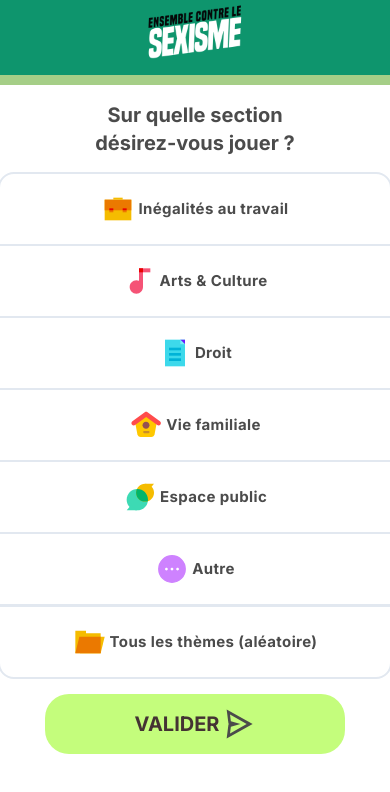
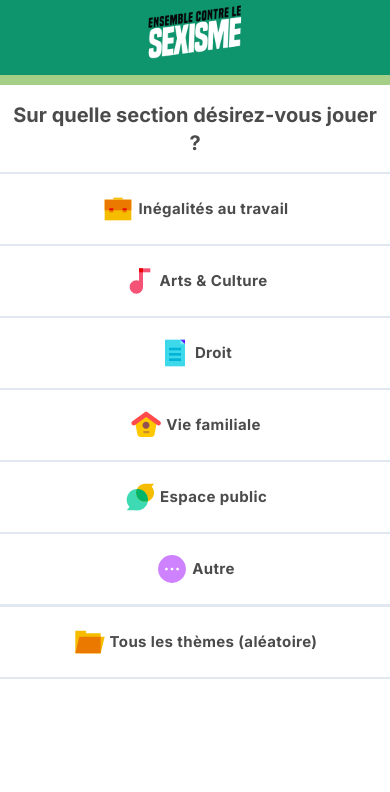
Before and after one commit to paul-rou/ecls-quiz, a Next.js app: page /home in a window 390 px wide. Shown: the top 792 px of the page. Built offline with nearby package versions, Linux system fonts and the light colour scheme.

Commit message:
[FEAT] Mobile responsiveness, map choice button link to quiz instead of having to validate choice

```diff
--- a/src/components/mapChoice/MapChoice.tsx
+++ b/src/components/mapChoice/MapChoice.tsx
@@ -14,6 +14,8 @@ import MapChoiceButton from "./mapChoiceButton/MapChoiceButton";
 
 const MapChoice = () => {
   const [selectedMap, setselectedMap] = useState<number | undefined>();
+
+  const isMobile = window.innerWidth <= 500;
 
   // Array holding information for each MapChoiceCard
   const mapChoices = [
@@ -62,7 +64,7 @@ const MapChoice = () => {
   ];
 
   return (
-    <div className="flex flex-col items-center text-center mx-20">
+    <div className="flex flex-col items-center text-center md:mx-20 mx-2">
       <h1 className="text-[#4B4B4B] font-bold text-xl md:my-10 my-4">
         Sur quelle section désirez-vous jouer ?
       </h1>
@@ -70,6 +72,7 @@ const MapChoice = () => {
       {mapChoices.map((choice, index) => (
         <MapChoiceCard
           key={index}
+          isMobile={isMobile}
           content={choice.content}
           altLogo={choice.altLogo}
           themeLogo={choice.themeLogo}
@@ -79,7 +82,9 @@ const MapChoice = () => {
         />
       ))}
 
-      {selectedMap === undefined ? (
+      {isMobile ? (
+        <></>
+      ) : selectedMap === undefined ? (
         <MapChoiceButton />
       ) : (
         <Link
--- a/src/components/mapChoice/mapChoiceCard/MapChoiceCard.tsx
+++ b/src/components/mapChoice/mapChoiceCard/MapChoiceCard.tsx
@@ -1,6 +1,6 @@
 import React from "react";
 import Image from "next/image";
-import { useState } from "react";
+import Link from "next/link";
 
 interface Props {
   content: string;
@@ -9,6 +9,7 @@ interface Props {
   position: string;
   setSelected: () => void;
   isSelected: boolean;
+  isMobile: boolean;
 }
 
 const MapChoiceCard = ({
@@ -18,6 +19,7 @@ const MapChoiceCard = ({
   position,
   setSelected,
   isSelected,
+  isMobile,
 }: Props) => {
   // On arrondit les bords du bloc différement en fonction de sa position
   let roundedClass = "";
@@ -28,6 +30,35 @@ const MapChoiceCard = ({
     roundedClass = "rounded-[16px_16px_0px_0px]";
   }
 
+  if (isMobile) {
+    return (
+      <Link href={`/quiz?theme=${encodeURIComponent(altLogo)}`}>
+        <div
+          className={
+            "flex w-[394px] items-center justify-center pl-[20px] pr-[20px] py-[20px] relative"
+          }
+        >
+          <div
+            className={
+              "absolute w-[394px] h-[74px] ${roundedClass} border-t-2 border-t-solid border-r-2 border-r-solid border-l-2 border-l-solid border-b-2 border-b-solid bg-white border-slate-200"
+            }
+          />
+          <div className="inline-flex max-w-[303.38px] items-center justify-center pl-0 pr-0 py-0 relative flex-[0_0_auto] mr-[-1.00px]">
+            <Image
+              src={themeLogo}
+              alt={altLogo}
+              width={32}
+              height={32}
+              className="mr-1"
+            />
+            <div className="relative w-fit font-bold text-[#4b4b4b] text-[15px] tracking-wide leading-[20px] whitespace-nowrap">
+              {content}
+            </div>
+          </div>
+        </div>
+      </Link>
+    );
+  } else {
     return (
       <button onClick={() => setSelected()}>
         <div
@@ -59,6 +90,7 @@ const MapChoiceCard = ({
         </div>
       </button>
     );
+  }
 };
 
 export default MapChoiceCard;
--- a/src/components/quizElements/quizWrapper/QuizWrapper.tsx
+++ b/src/components/quizElements/quizWrapper/QuizWrapper.tsx
@@ -24,7 +24,6 @@ type QuizState = {
 // Une bonne approche dans un second temps serait de ne fetch que les réponses et de
 // créer une fonction prenant en paramètre la réponse choisie, elle retournerait un booléen via
 // un fetch à la DB selon si la réponse est correcte ou non.
-// !! la question est pour l'instant hardcodée, il faudra la passer en props plus tard
 const QuizWrapper = ({
   themeNameToShow,
   themeName,
```
Lines whose indentation alone changed are shown as unchanged.
